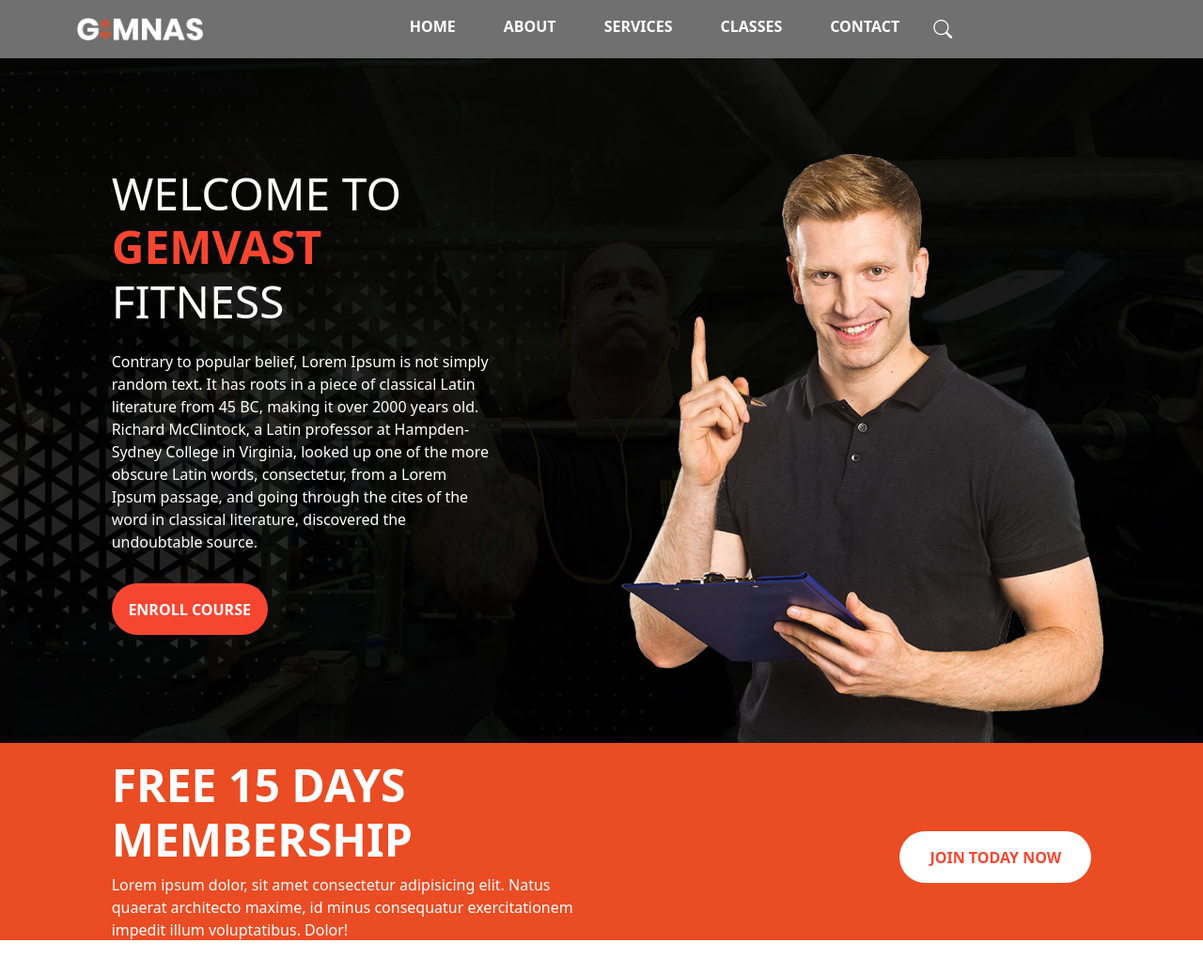
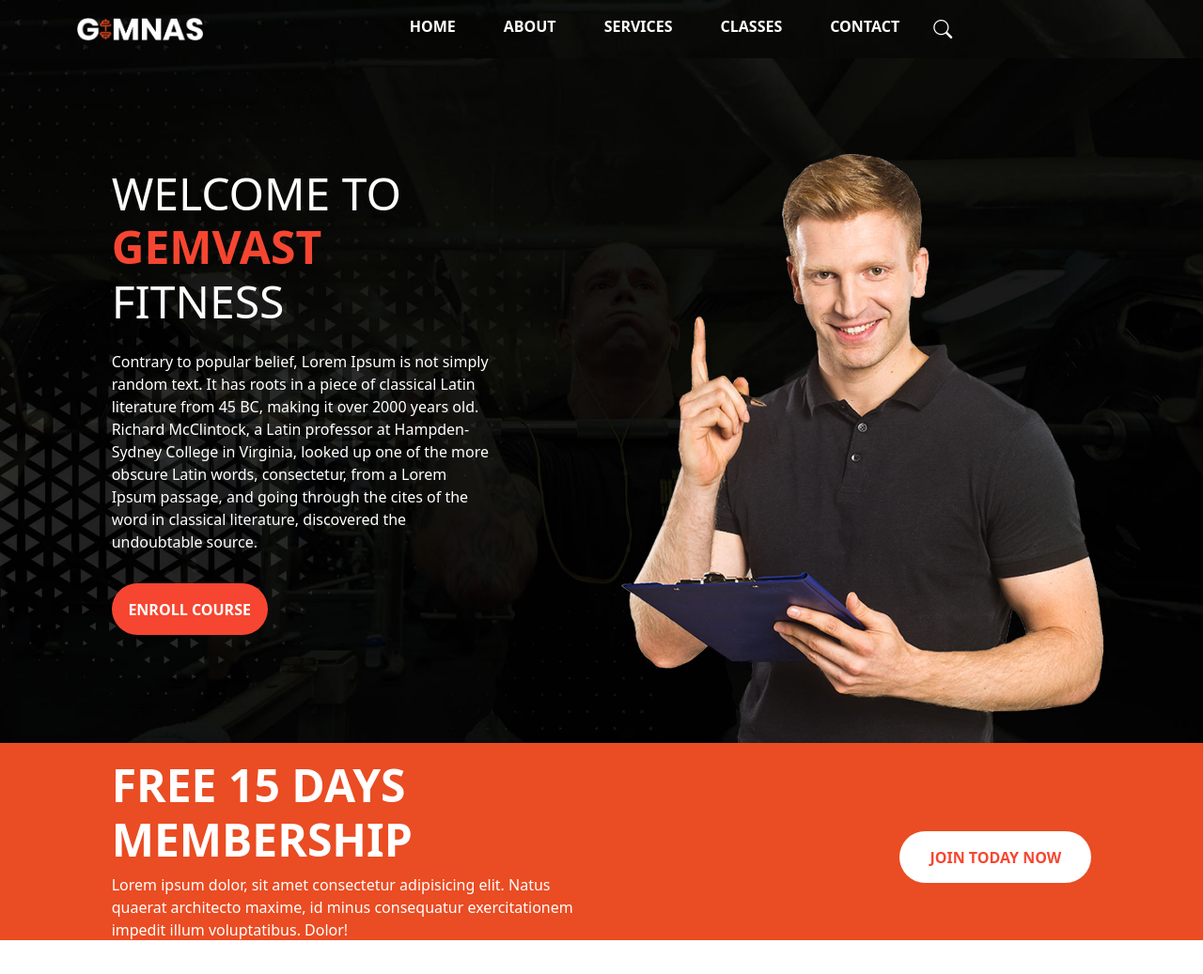
Before and after one commit to amanraj0264/fitness-club, a plain HTML site: page index.html in a window 1280 px wide. Shown: the top 1037 px of the page at 94% size. Drawn offline with nearby package versions, Linux system fonts and the light colour scheme.

Commit message:
Update style.css

```diff
--- a/style.css
+++ b/style.css
@@ -7,7 +7,7 @@
 
 .navbar {
     background-color: rgba(19, 18, 18, 0.60) !important;
-    background-image: url(image/personal-trainer-1.jpg);
+    background-image: url(personal-trainer-1.jpg);
 
 }
 
```
